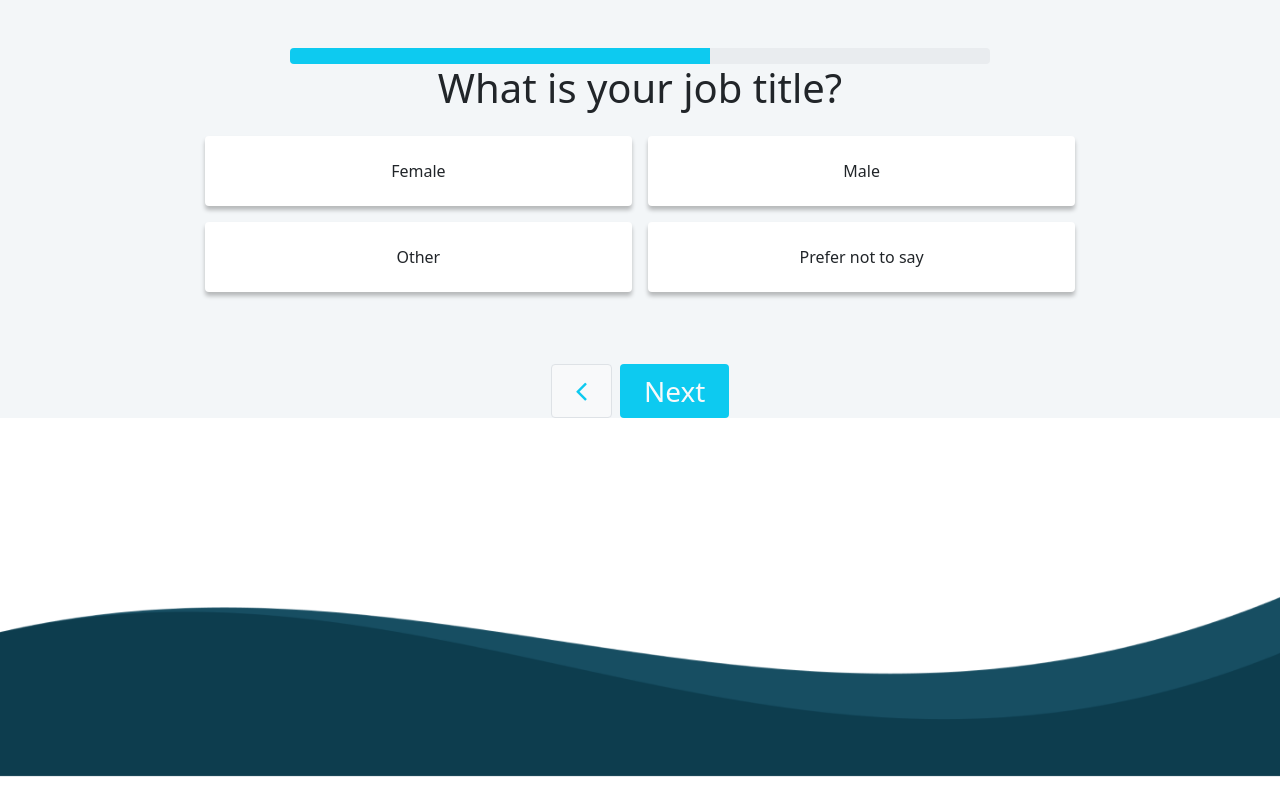
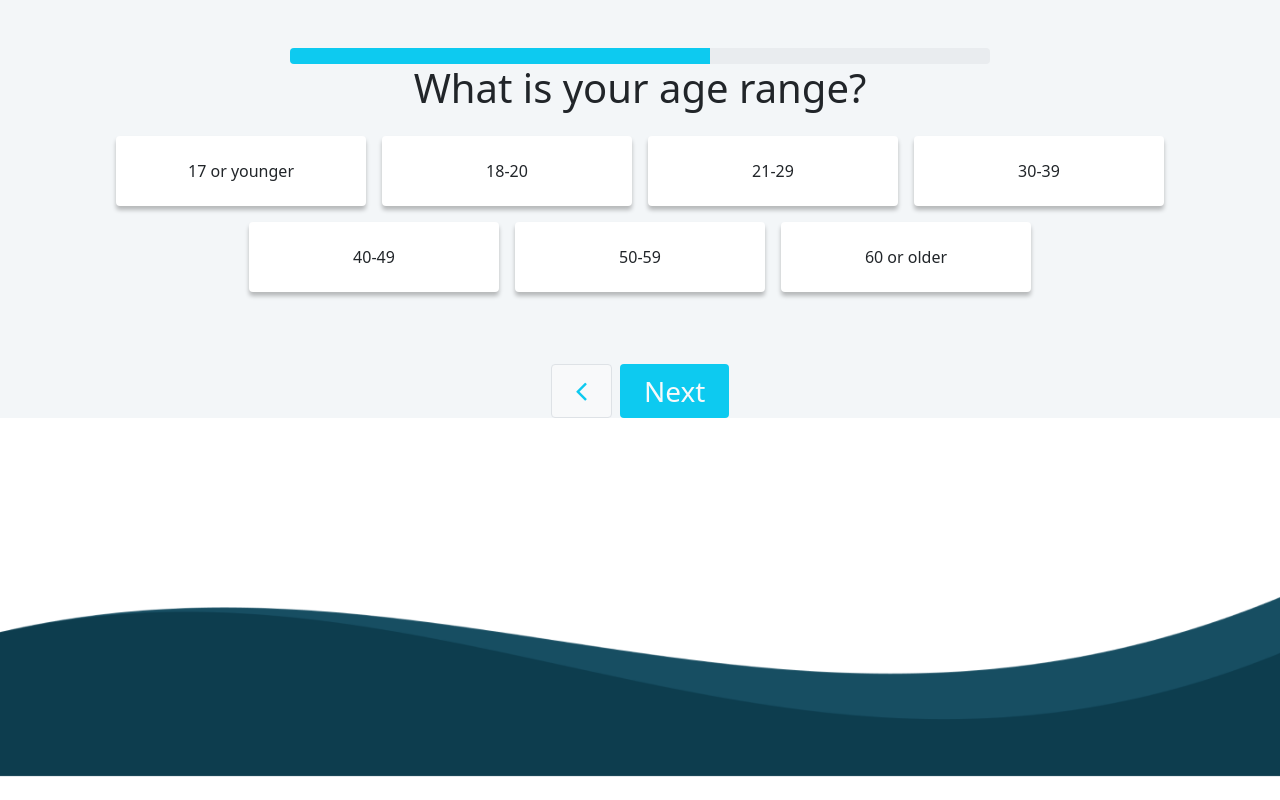
Before and after one commit to MoidulHasan/multi-step-survey-form-using-react, a React (Create React App) app: page / in a window 1280 px wide. Built offline with nearby package versions, Linux system fonts and the light colour scheme.

Commit message:
step 4 created

```diff
--- a/src/components/singleSelectOption/singleSelectOption.js
+++ b/src/components/singleSelectOption/singleSelectOption.js
@@ -8,7 +8,7 @@ const SingleSelectOption = (props) => {
 
     let select = (selected === value) ? true : false;
 
-    const col = name === 'gender' ? 'col-10 col-md-5' : 'col-10 col-5 col-md-3';
+    const col = name === 'gender' ? 'col-10 col-md-5' : 'col-10 col-md-3';
 
     return (
         <div className={`${col}   d-flex justify-content-center align-items-center text-center border-0`}>
--- /dev/null
+++ b/src/view/survey-form/step4/step4.js
@@ -0,0 +1,36 @@
+import React from "react";
+import SingleSelectOption from "../../../components/singleSelectOption/singleSelectOption";
+
+const Step3 = (props) => {
+
+    const { handlechange, value } = props;
+
+
+    const options = [
+        '17 or younger',
+        '18-20',
+        '21-29',
+        '30-39',
+        '40-49',
+        '50-59',
+        '60 or older'
+    ];
+
+    return (
+        <div>
+            <h1 className={`text-center`}>What is your age range?</h1>
+            <div className={`container-fluid my-3`}>
+                <div className="d-flex flex-wrap align-items-center justify-content-center px-5 mx-5" onChange={handlechange}>
+                    {
+                        options.map((option) => (
+                            <SingleSelectOption name="age" value={option} lavel={option} selected={value} />
+                        ))
+                    }
+                </div>
+            </div>
+        </div>
+
+    );
+};
+
+export default Step3;
--- a/src/view/survey-form/survey-form.js
+++ b/src/view/survey-form/survey-form.js
@@ -11,6 +11,8 @@ import Progress from "../../components/progressbar/progressbar";
 import Step1 from "./step1/step1";
 import Step2 from "./step2/step2";
 import Step3 from "./step3/step3";
+import Step4 from "./step4/step4";
+
 import './styles.css';
 
 
@@ -19,6 +21,7 @@ const SurveyForm = () => {
     const [businessIndustry, SetbusinessIndustry] = useState('');
     const [jobTitle, SetjobTitle] = useState('');
     const [gender, Setgender] = useState('');
+    const [age, Setage] = useState('');
 
 
     const onChangeValue = (event) => {
@@ -32,6 +35,9 @@ const SurveyForm = () => {
         else if (event.target.name === 'gender') {
             Setgender(event.target.value);
         }
+        else if (event.target.name === 'age') {
+            Setage(event.target.value);
+        }
     }
 
     return (
@@ -40,10 +46,9 @@ const SurveyForm = () => {
             <Progress now={60} />
             {/* <Step1 value={businessIndustry} handlechange={onChangeValue} /> */}
             {/* <Step2 value={jobTitle} handlechange={onChangeValue} /> */}
-            <Step3 value={gender} handlechange={onChangeValue} />
+            {/* <Step3 value={gender} handlechange={onChangeValue} /> */}
+            <Step4 value={age} handlechange={onChangeValue} />
 
-            {/* <Step2 />
-            <Step3 /> */}
             <PageNavigator page={3} />
             <Footer />
         </form>
```
